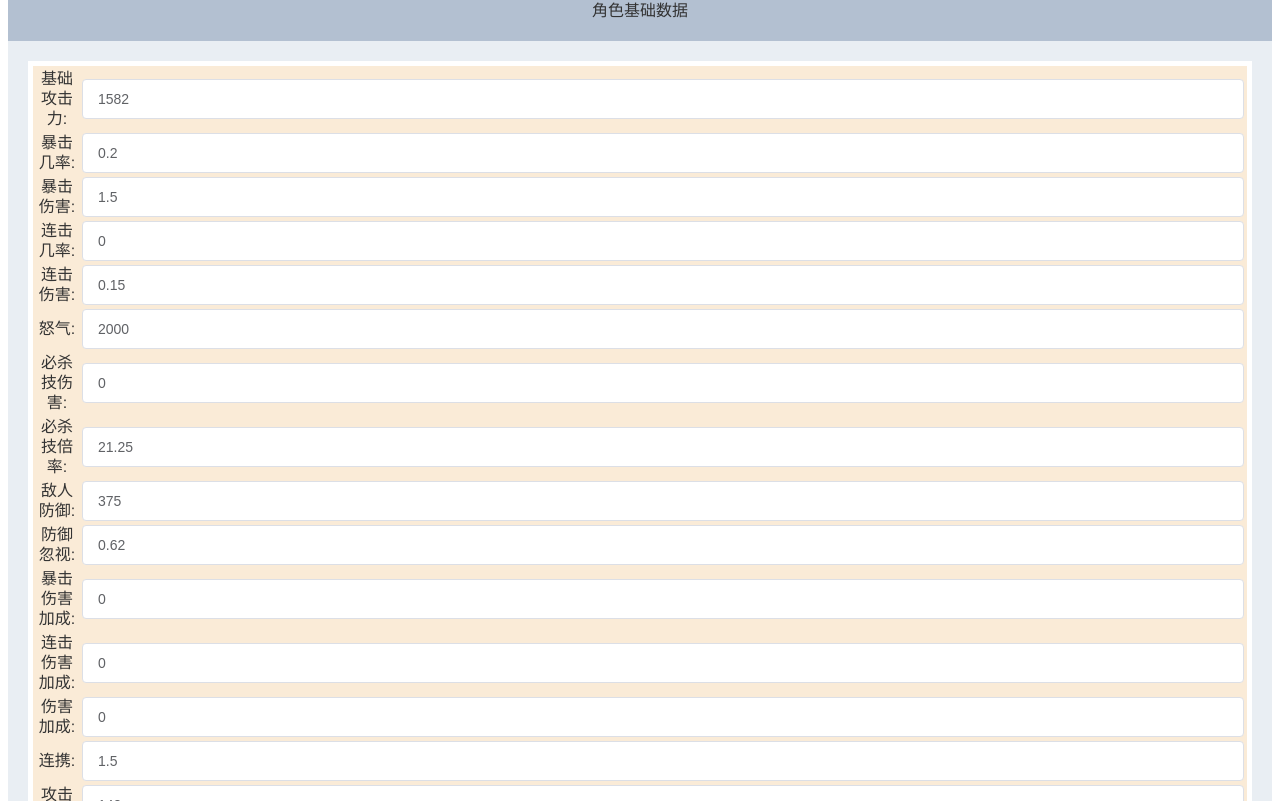
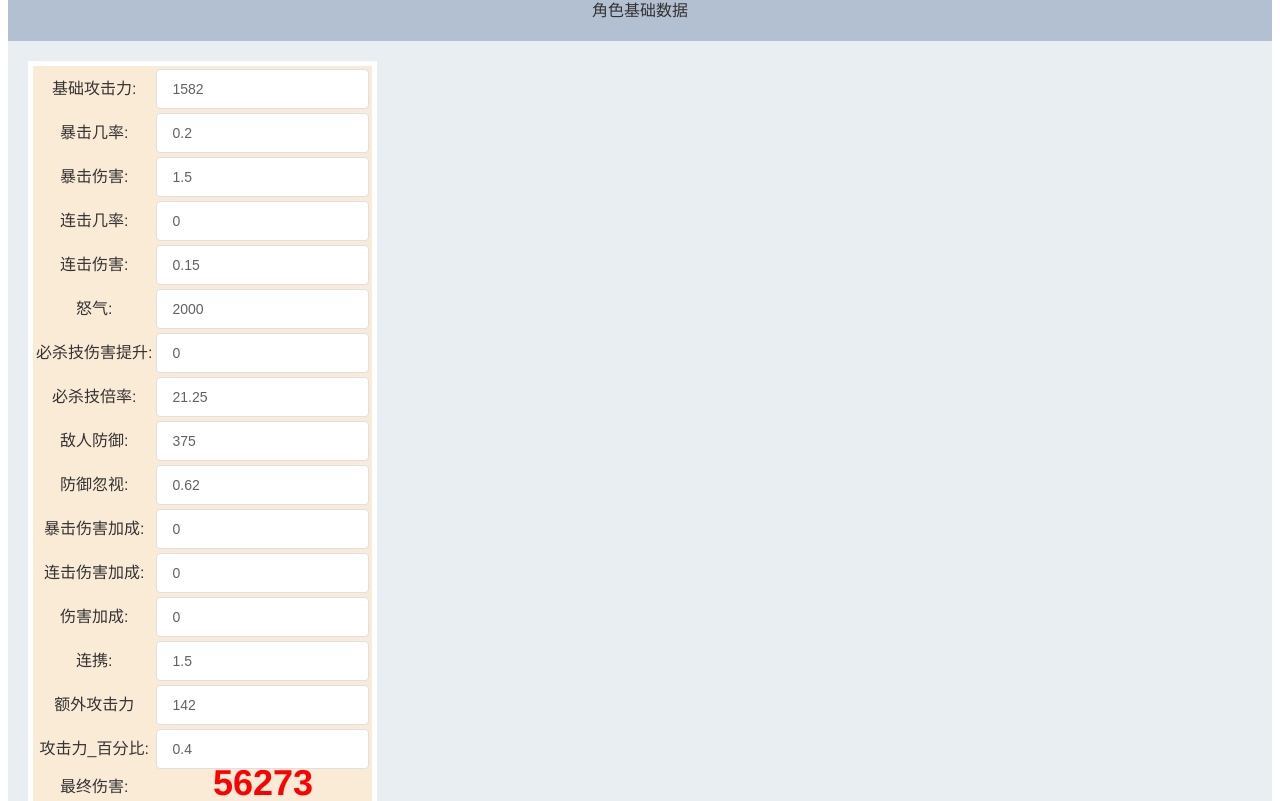
Before and after one commit to LevyDeng/RE0DamageCaculator, a Vue app: page / in a window 1280 px wide. Shown: the part 199-1000 px from the top of the page. Built offline with nearby package versions, Linux system fonts and the light colour scheme.

Commit message:
基本完工

```diff
--- a/src/components/main.vue
+++ b/src/components/main.vue
@@ -7,7 +7,7 @@
       <el-main>
         <table>
           <tr v-for="(v,k) in characterData" :key="k">
-            <td>{{k+':'}}</td>
+            <td><span v-if="k != '攻击力'">{{k+':'}}</span><span v-if="k == '攻击力'">额外攻击力</span></td>
             <td><el-input v-model="characterData[k]" type="number" step=0.001 @mousewheel.native.prevent @DOMMouseScroll.native.prevent></el-input></td>
           </tr>
           <tr>
@@ -54,20 +54,31 @@
   computed: {
     damage: function() {
       var finalData = JSON.parse(JSON.stringify(this.characterData))
+      //将所有值转换为数字
       for (var key in finalData) {
         finalData[key] = Number(finalData[key])
       }
       finalData["攻击力"]=0
+      if (this.checkedXinzhiqiIDs.length!=0) {
+        for (var i in this.checkedXinzhiqiIDs) {
+          for (var x in this.xinzhiqis) {
+            if (this.xinzhiqis[x].id==this.checkedXinzhiqiIDs[i]) {
+              finalData["攻击力"]+=Number(this.xinzhiqis[x].attack)
+            }
+          }
+        }
+      }
       for (key in finalData) {
         //加上心之器数据
-        for (var id in this.checkedXinzhiqiIDs) {
-          for (var x in this.xinzhiqis) {
-            if (x.id==id) {
-
-              if (key in x.properties){
-                finalData[key] += Number(x.properties[key])
+          if (this.checkedXinzhiqiIDs.length!=0) {
+            for (i in this.checkedXinzhiqiIDs) {
+              for (x in this.xinzhiqis) {
+                if (this.xinzhiqis[x].id==this.checkedXinzhiqiIDs[i]) {
+                  if (key in this.xinzhiqis[x].properties){
+                    finalData[key] += Number(this.xinzhiqis[x].properties[key])
+                  }
+                }
               }
-            }
           }
         }
         //加上魔法器数据
@@ -75,7 +86,9 @@
           finalData[key] += Number(this.mofaqi[key])
         }
       }
-      return finalData
+      //伤害公式
+      var damage = (finalData["基础攻击力"]*(1+finalData["攻击力_百分比"])+finalData["攻击力"])*(1+finalData["伤害加成"])*Math.min((finalData["怒气"]+1000),2000)/2000*(1+finalData["必杀技伤害提升"])*finalData["连携"]*finalData["必杀技倍率"]*(1+finalData["暴击几率"]*(finalData["暴击伤害"]+finalData["暴击伤害加成"]-1)+10*finalData["连击几率"]*(finalData["连击伤害"]+finalData["连击伤害加成"]))*375/(375+finalData["敌人防御"]*(1-finalData["防御忽视"]))
+      return damage.toFixed(0)
     },
     xinzhiqiNums: function() {
       return this.xinzhiqis.length
@@ -96,18 +109,7 @@
       characterData: this.$root.$data.characterData,
       mofaqi: this.$root.$data.mofaqi,
       checkedXinzhiqiIDs: this.$root.$data.checkedXinzhiqiIDs,
-      newXinzhiqiModel: {
-        name: "新建心之器",
-        id: -1,
-        attack: 0,
-        checked: false,
-        disabled: false,
-        properties: {
-          '基础攻击': 0,
-          '暴击几率': 0,
-          '连击几率': 0
-        }
-      }
+      newXinzhiqiModel:this.$root.$data.newXinzhiqiModel
     }
   },
 }
--- a/src/components/xinzhiqi.vue
+++ b/src/components/xinzhiqi.vue
@@ -13,7 +13,7 @@
       </tr>
       <tr>
         <td>攻击力:</td>
-        <td><el-input :value="xinzhiqiData.attack" ref="attack" type="number" step="0.001" @mousewheel.native.prevent @DOMMouseScroll.native.prevent></el-input>
+        <td><el-input v-model="xinzhiqiData.attack" ref="attack" type="number" step="0.001" @mousewheel.native.prevent @DOMMouseScroll.native.prevent></el-input>
           <div v-if="attackValid==false"><span style="color:red;font-size:12px">{{errorMsg}}</span></div>
         </td>
       </tr>
@@ -21,7 +21,7 @@
         <td><select :ref="'select'+i">
             <option v-for="(v0,k0) in x_properties" :key="k0" :selected="k==k0 ? true : false">{{k0}}</option>
           </select></td>
-        <td><el-input :value="v" :ref="'input'+i" type="number" step=0.001 @mousewheel.native.prevent @DOMMouseScroll.native.prevent></el-input ><div v-if="inputErrors[i]==true"><span style="color:red;font-size:12px">{{errorMsg}}</span></div></td>
+        <td><el-input  :ref="'input'+i" type="number" v-model="xinzhiqiData.properties[k]" step=0.001 @mousewheel.native.prevent @DOMMouseScroll.native.prevent></el-input ><div v-if="inputErrors[i]==true"><span style="color:red;font-size:12px">{{errorMsg}}</span></div></td>
       </tr>
       <tr>
 
@@ -59,14 +59,15 @@
         this.xinzhiqiData.attack=this.$refs.attack.value
         this.xinzhiqiData.properties=p
       } else {
-        this.xinzhiqiData.name=this.$refs.name.value
-        this.xinzhiqiData.id=this.currentID+1
-        this.xinzhiqiData.attack=this.$refs.attack.value,
-        this.xinzhiqiData.properties=p
+        var nx = JSON.parse(JSON.stringify(this.newXinzhiqiModel))
+        nx.name=this.$refs.name.value
+        nx.id=this.currentID+1
+        nx.attack=this.$refs.attack.value,
+        nx.properties=p
         if (this.checkedXinzhiqiIDs.length==3) {
-          this.xinzhiqiData.disabled=true
+          nx.disabled=true
         }
-        this.xinzhiqis.push(this.xinzhiqiData)
+        this.xinzhiqis.push(nx)
         this.currentID+=1
       }
     },
@@ -108,7 +109,7 @@
         "连击伤害": 0,
         "伤害加成": 0,
         "防御忽视": 0,
-        "必杀技伤害": 0,
+        "必杀技伤害提升": 0,
         "--None--": 0
       },
       //数据取值范围
@@ -131,7 +132,8 @@
       xinzhiqis: this.$root.$data.xinzhiqis,
       currentID: this.$root.$data.currentID,
       checkedXinzhiqiIDs: this.$root.$data.checkedXinzhiqiIDs,
-      percentageDatas: this.$root.$data.percentageDatas
+      percentageDatas: this.$root.$data.percentageDatas,
+      newXinzhiqiModel: this.$root.$data.newXinzhiqiModel
     }
   },
   props: {
--- a/src/main.js
+++ b/src/main.js
@@ -16,7 +16,7 @@
     "连击几率": 0,
     "连击伤害": 0.15,
     "怒气": 2000,
-    "必杀技伤害": 0,
+    "必杀技伤害提升": 0,
     "必杀技倍率": 21.25,
     "敌人防御": 375,
     "防御忽视": 0.62,
@@ -49,6 +49,18 @@
     "连击几率": 0,
     "连击伤害": 0,
     "伤害加成": 0,
+  },
+  newXinzhiqiModel: {
+    name: "新建心之器",
+    id: -1,
+    attack: 0,
+    checked: false,
+    disabled: false,
+    properties: {
+      '基础攻击': 0,
+      '暴击几率': 0,
+      '连击几率': 0
+    }
   }
 }
 
```
